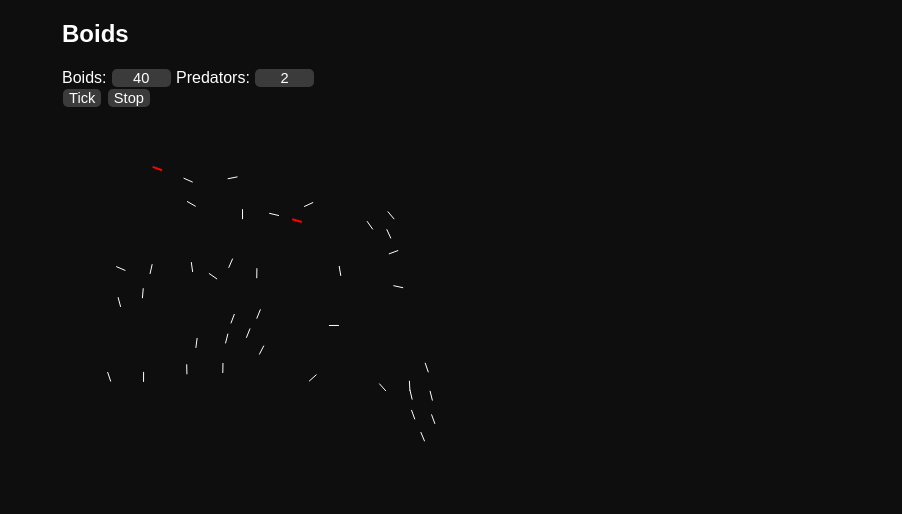
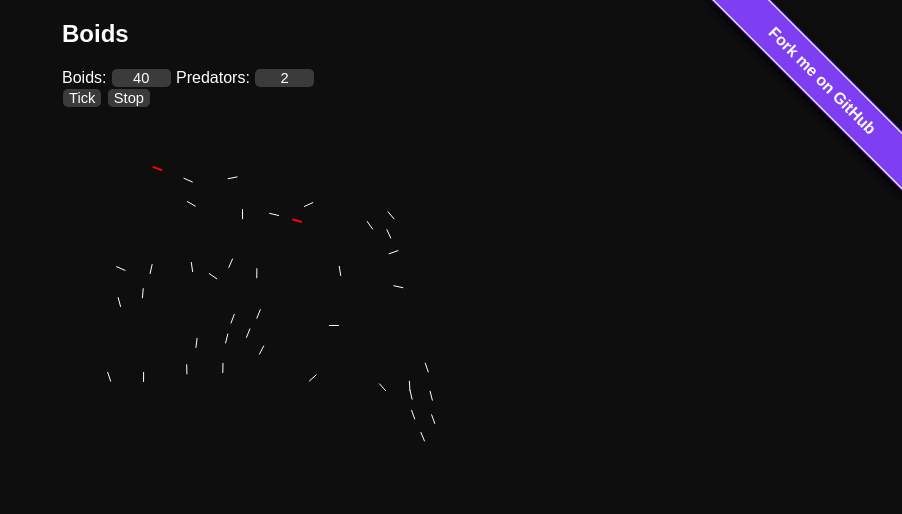
Before and after one commit to Krystex/Boids, a plain HTML site: page index.html in a window 1280 px wide. Shown: the whole page, without its empty margins (378-1280 px from the left). Drawn offline with Linux system fonts and the light colour scheme.

Commit message:
Added "Fork me on GitHub" badge

```diff
--- a/index.html
+++ b/index.html
@@ -3,6 +3,7 @@
     <link rel="stylesheet" href="style.css" />
   </head>
   <body>
+    <style>#forkongithub a{background:#7E3FF2;color:#fff;text-decoration:none;font-family:arial,sans-serif;text-align:center;font-weight:bold;padding:5px 40px;font-size:1rem;line-height:2rem;position:relative;transition:0.5s;}#forkongithub a:hover{background:;color:#fff;}#forkongithub a::before,#forkongithub a::after{content:"";width:100%;display:block;position:absolute;top:1px;left:0;height:1px;background:#fff;}#forkongithub a::after{bottom:1px;top:auto;}@media screen and (min-width:800px){#forkongithub{position:fixed;display:block;top:0;right:0;width:200px;overflow:hidden;height:200px;z-index:9999;}#forkongithub a{width:200px;position:absolute;top:60px;right:-60px;transform:rotate(45deg);-webkit-transform:rotate(45deg);-ms-transform:rotate(45deg);-moz-transform:rotate(45deg);-o-transform:rotate(45deg);box-shadow:4px 4px 10px rgba(0,0,0,0.8);}}</style><span id="forkongithub"><a href="https://github.com/Krystex/Boids">Fork me on GitHub</a></span>
     <div>
       <h2>Boids</h2>
       <div>
```
